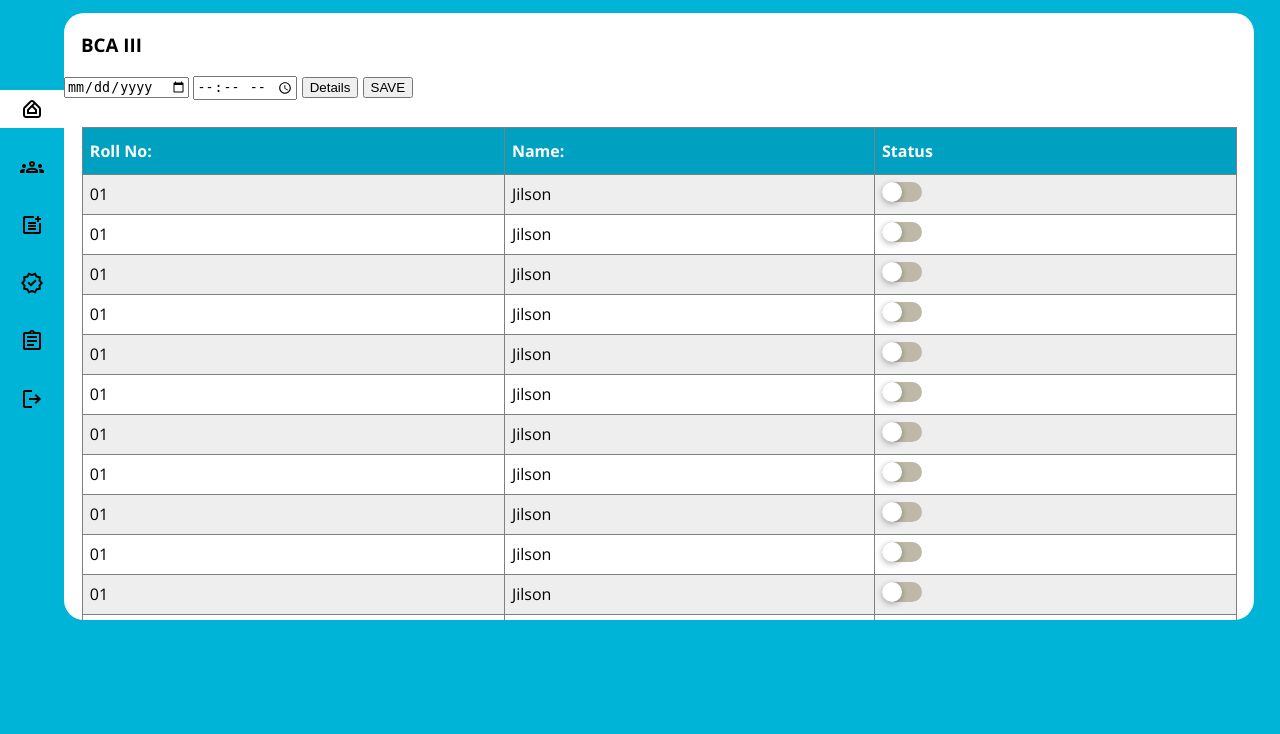
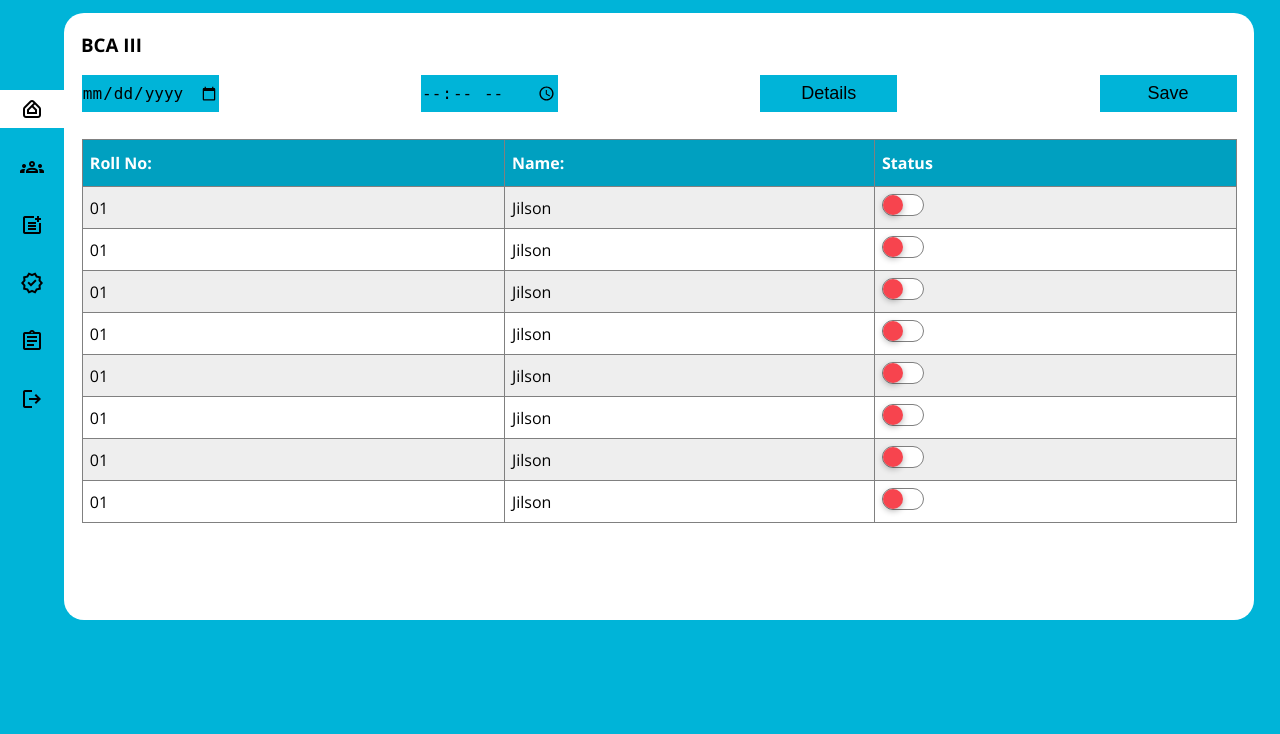
Before and after one commit to MatthewsM2/Online-Classroom-Management-System, a PHP site: page /Teacher_View/body.html in a window 1280 px wide. Shown: the top 734 px of the page. Run offline with PHP 8.4, Linux system fonts and the light colour scheme.

Commit message:
Attand Div FrontEnd Completed

```diff
--- a/Teacher_View/MainDiv4.css
+++ b/Teacher_View/MainDiv4.css
@@ -1,3 +1,90 @@
 .MainDiv4{
     display: block;
 }
+.attandDiv-btn-container{
+    display: flex;
+    width: 97%;
+    margin: auto;
+    justify-content: space-between;
+}
+.attand-btns{
+    display:block;
+    background-color:#00b4d8;
+    color: rgb(0, 0, 0);
+    width: 137px;
+    height: 37px;
+    margin: 0px;
+    padding: 0px;
+    border: none;
+    outline: none;
+    cursor: pointer;
+    font-weight: 500;
+    font-size: large;
+    transition: 0.7s;
+}
+.attand-btns:hover{
+    transition: 0.7s;
+    background-color:#00b4d8c7;
+    border-radius: 7px;
+
+}
+.detailBox
+{
+    display: none;
+    position: absolute;
+    top: 25vh;
+    left: 25vw;
+    background-color: gray;
+    width: 600px;
+    height: 300px;
+    margin: 0px;
+    padding: 0px;
+}
+.detailBox div{
+    display: flex;
+    flex-direction: column;
+    justify-content: space-between;
+    background-color: white;
+    width: 550px;
+    height: 250px;
+    margin: 0px;
+    padding: 0px;
+    margin-top: 25px;
+    margin-left: 25px;
+    border-radius: 7px;
+    text-align: center;
+}
+.det-txt-1{
+    margin-top: 7px!important;
+    color: #00b4d8;
+}
+.det-txt-2{
+    color: rgb(1, 179, 90);
+}
+.det-txt-3{
+    color:red ;
+}
+.detail-NB{
+    align-self: start;
+    color: red;
+}
+.detail-NB-italic{
+    font-style: italic;
+}
+.detail-txt,.detail-NB,#detail-btn-ok,.detail-NB-italic{
+    margin: 0px;
+}
+#detail-btn-ok{
+    background-color: #00b4d8;
+    outline: none;
+    border: none;
+    height: 30px;
+    width: 40%;
+    align-self: center;
+    margin-bottom: 7px;
+    border-radius: 3px;
+}
+#detail-btn-ok:hover{
+    background-color: #05bfe4;
+    cursor: pointer;
+}
--- a/Teacher_View/body.html
+++ b/Teacher_View/body.html
@@ -262,10 +262,12 @@
         </div>
         <div class="MainDiv MainDiv4">
             <h3 id="class-title">BCA III</h3>
-            <input type="date">
-            <input type="time">
-            <input type="button" value="Details">
-            <input type="button" value="SAVE">
+            <div class="attandDiv-btn-container">
+                <input class="attand-btns" type="date">
+                <input class="attand-btns" type="time">
+                <input class="attand-btns" type="button" value="Details" onclick="disAttandDetails()">
+                <input class="attand-btns" type="button" value="Save">
+            </div>
             <table id="StudentTable">
                 <tr>
                     <th>Roll No:</th>
@@ -277,7 +279,43 @@
                     <td>Jilson</td>
                     <td>
                         <div class="container">
-                            <label class="switch"><input type="checkbox" />
+                            <label class="switch"><input type="checkbox">
+                                <div></div>
+                            </label>
+                        </div>
+                    </td>
+                </tr>
+
+                <tr>
+                    <td>01</td>
+                    <td>Jilson</td>
+                    <td>
+                        <div class="container">
+                            <label class="switch"><input type="checkbox">
+                                <div></div>
+                            </label>
+                        </div>
+                    </td>
+                </tr>
+
+                <tr>
+                    <td>01</td>
+                    <td>Jilson</td>
+                    <td>
+                        <div class="container">
+                            <label class="switch"><input type="checkbox">
+                                <div></div>
+                            </label>
+                        </div>
+                    </td>
+                </tr>
+
+                <tr>
+                    <td>01</td>
+                    <td>Jilson</td>
+                    <td>
+                        <div class="container">
+                            <label class="switch"><input type="checkbox">
                                 <div></div>
                             </label>
                         </div>
@@ -288,145 +326,58 @@
                     <td>Jilson</td>
                     <td>
                         <div class="container">
-                            <label class="switch"><input type="checkbox" />
+                            <label class="switch"><input type="checkbox">
                                 <div></div>
                             </label>
                         </div>
                     </td>
                 </tr>
+
                 <tr>
                     <td>01</td>
                     <td>Jilson</td>
                     <td>
                         <div class="container">
-                            <label class="switch"><input type="checkbox" />
+                            <label class="switch"><input type="checkbox">
                                 <div></div>
                             </label>
                         </div>
                     </td>
                 </tr>
+
                 <tr>
                     <td>01</td>
                     <td>Jilson</td>
                     <td>
                         <div class="container">
-                            <label class="switch"><input type="checkbox" />
+                            <label class="switch"><input type="checkbox">
                                 <div></div>
                             </label>
                         </div>
                     </td>
                 </tr>
+
                 <tr>
                     <td>01</td>
                     <td>Jilson</td>
                     <td>
                         <div class="container">
-                            <label class="switch"><input type="checkbox" />
-                                <div></div>
-                            </label>
-                        </div>
-                    </td>
-                </tr>
-                <tr>
-                    <td>01</td>
-                    <td>Jilson</td>
-                    <td>
-                        <div class="container">
-                            <label class="switch"><input type="checkbox" />
-                                <div></div>
-                            </label>
-                        </div>
-                    </td>
-                </tr>
-                <tr>
-                    <td>01</td>
-                    <td>Jilson</td>
-                    <td>
-                        <div class="container">
-                            <label class="switch"><input type="checkbox" />
-                                <div></div>
-                            </label>
-                        </div>
-                    </td>
-                </tr>
-                <tr>
-                    <td>01</td>
-                    <td>Jilson</td>
-                    <td>
-                        <div class="container">
-                            <label class="switch"><input type="checkbox" />
-                                <div></div>
-                            </label>
-                        </div>
-                    </td>
-                </tr>
-                <tr>
-                    <td>01</td>
-                    <td>Jilson</td>
-                    <td>
-                        <div class="container">
-                            <label class="switch"><input type="checkbox" />
-                                <div></div>
-                            </label>
-                        </div>
-                    </td>
-                </tr>
-                <tr>
-                    <td>01</td>
-                    <td>Jilson</td>
-                    <td>
-                        <div class="container">
-                            <label class="switch"><input type="checkbox" />
-                                <div></div>
-                            </label>
-                        </div>
-                    </td>
-                </tr>
-                <tr>
-                    <td>01</td>
-                    <td>Jilson</td>
-                    <td>
-                        <div class="container">
-                            <label class="switch"><input type="checkbox" />
-                                <div></div>
-                            </label>
-                        </div>
-                    </td>
-                </tr>
-                <tr>
-                    <td>01</td>
-                    <td>Jilson</td>
-                    <td>
-                        <div class="container">
-                            <label class="switch"><input type="checkbox" />
-                                <div></div>
-                            </label>
-                        </div>
-                    </td>
-                </tr>
-                <tr>
-                    <td>01</td>
-                    <td>Jilson</td>
-                    <td>
-                        <div class="container">
-                            <label class="switch"><input type="checkbox" />
-                                <div></div>
-                            </label>
-                        </div>
-                    </td>
-                </tr>
-                <tr>
-                    <td>01</td>
-                    <td>Jilson</td>
-                    <td>
-                        <div class="container">
-                            <label class="switch"><input type="checkbox" />
+                            <label class="switch"><input type="checkbox">
                                 <div></div>
                             </label>
                         </div>
                     </td>
                 </tr>
             </table>
+            <div class="detailBox">
+                <div>
+                    <p class="detail-txt det-txt-1">Total Number of Students : 08</p>
+                    <p class="detail-txt det-txt-2">Present:5</p>
+                    <p class="detail-txt det-txt-3">Absent:3</p>
+                    <p class="detail-NB">NB: <span class="detail-NB-italic">Calculations will be updated after saving</span> </p>
+                    <input id="detail-btn-ok" type="button" value="Okey" onclick="disAttandOkey()">
+                </div>
+            </div>
         </div>
     </div>
     </div>
--- a/Teacher_View/toggleBtn.css
+++ b/Teacher_View/toggleBtn.css
@@ -9,6 +9,7 @@
 .switch input {
   position: absolute;
   opacity: 0;
+  cursor: pointer;
 }
 
 /**
@@ -20,23 +21,28 @@
   font-size: 20px; /* 1 */
   height: 1em;
   width: 2em;
-  background: #bdb9a6;
+  background-color: white/*#00b4d8*/ ;
   border-radius: 1em;
+  border:  1px solid gray;
+  cursor: pointer;
 }
 
 .switch div {
   height: 1em;
   width: 1em;
   border-radius: 1em;
-  background: #fff;
   box-shadow: 0 0.1em 0.3em rgba(0, 0, 0, 0.3);
   -webkit-transition: all 300ms;
   -moz-transition: all 300ms;
   transition: all 300ms;
+  background-color:#f7444eff;
+  cursor: pointer;
 }
 
 .switch input:checked + div {
   -webkit-transform: translate3d(100%, 0, 0);
   -moz-transform: translate3d(100%, 0, 0);
   transform: translate3d(100%, 0, 0);
+  background-color:#2ff793ff;
+  cursor: pointer;
 }
--- a/script.js
+++ b/script.js
@@ -50,3 +50,9 @@ function AccClick() {
   document.getElementById("account").style.backgroundColor = "white";
   document.getElementById("home").style.backgroundColor = "#00b4d8";
 }
+function disAttandDetails() {
+  document.getElementsByClassName("detailBox")[0].style.display="block";
+}
+function disAttandOkey(){
+  document.getElementsByClassName("detailBox")[0].style.display="none";
+}
```
